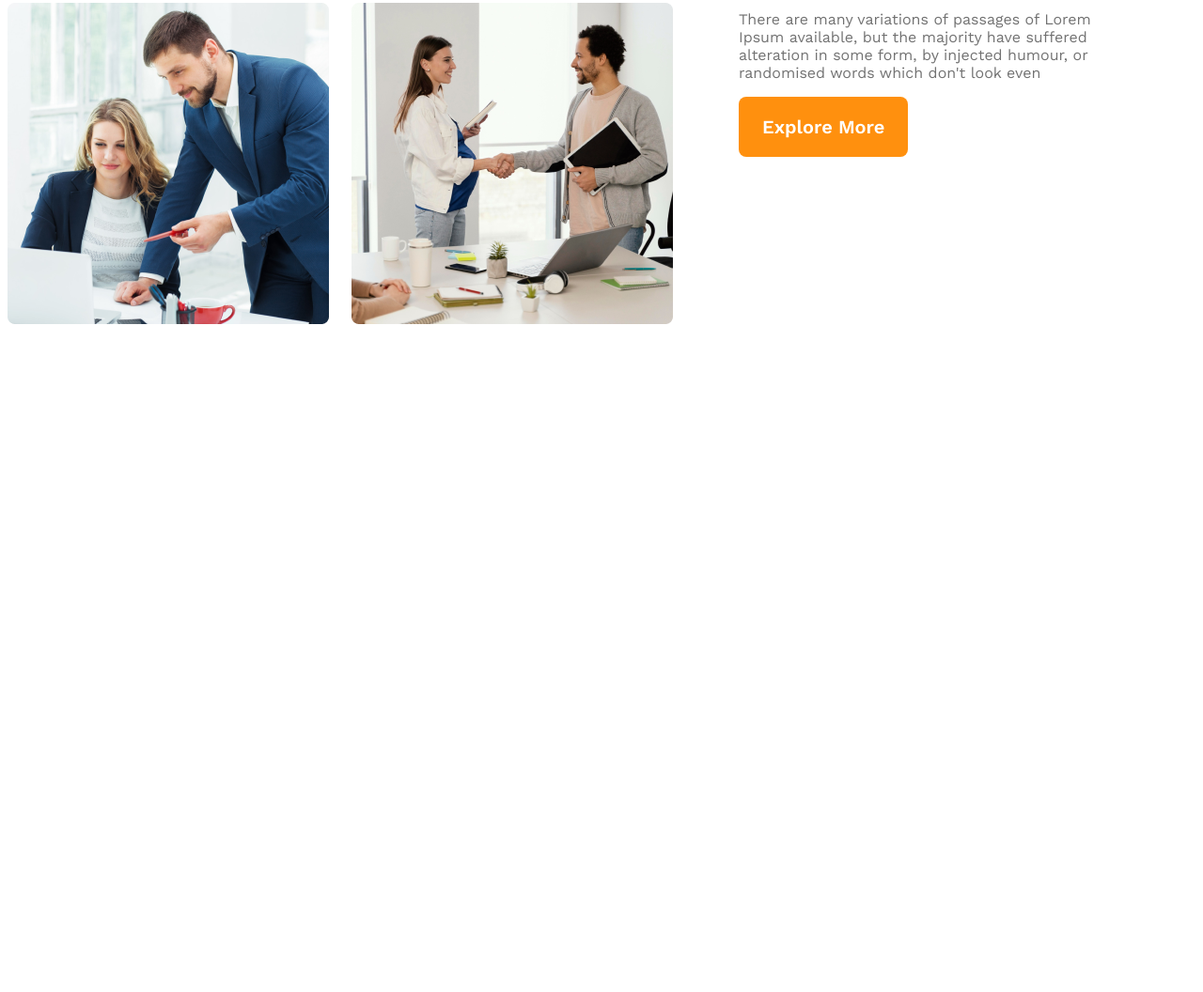
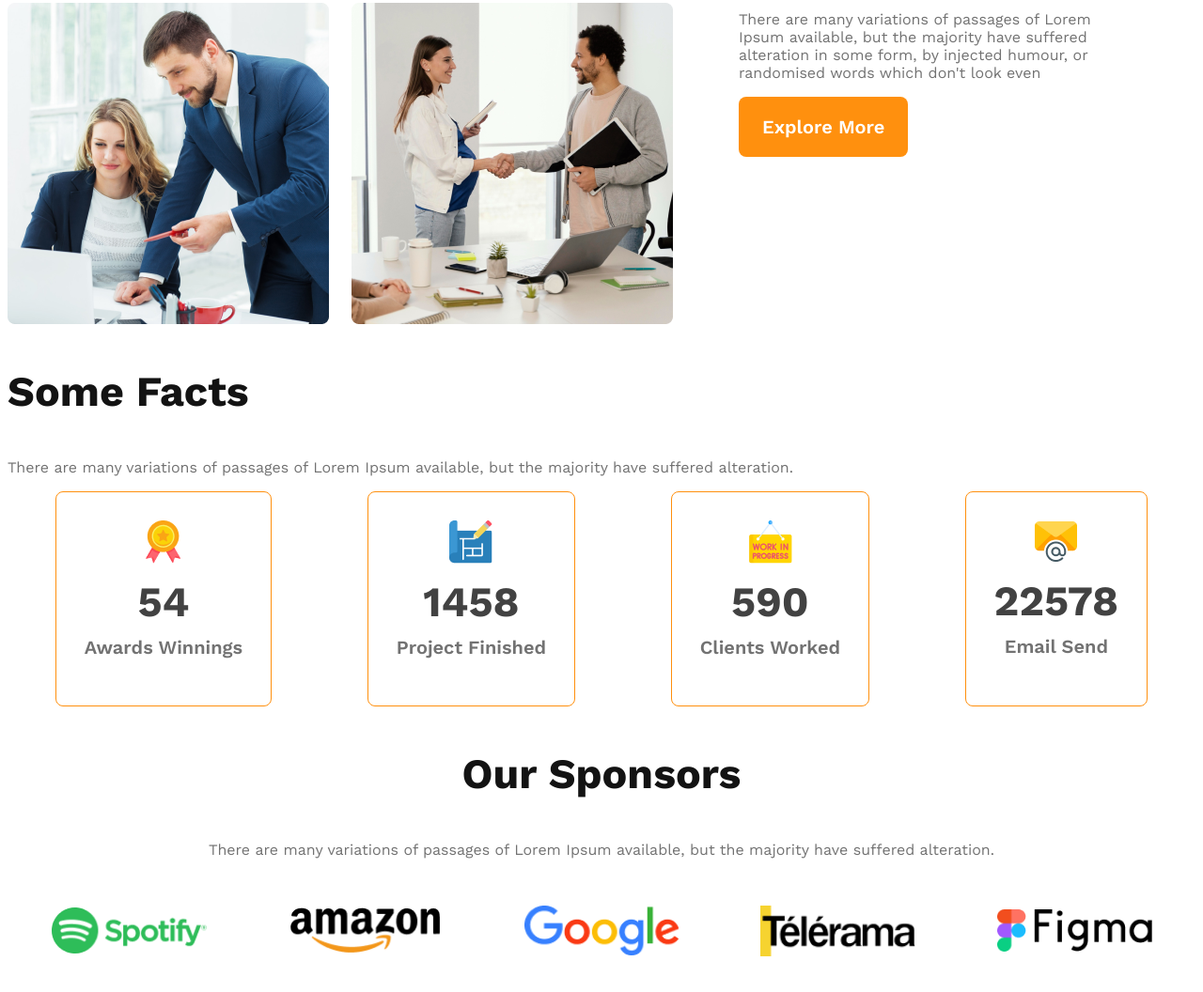
Before and after one commit to mohiuddin143/g3-architects, a plain HTML site: page index.html in a window 1280 px wide. Shown: the part 1444-2500 px from the top of the page at 94% size. Before the commit the page ends 1859 px from the top, so only its background shows below. Drawn offline with nearby package versions, Linux system fonts and the light colour scheme.

Commit message:
added the sponsors section

```diff
--- a/index.html
+++ b/index.html
@@ -10,7 +10,7 @@
     <!-- header start -->
     <header>
         <nav>
-            <h3 class="nav-title">G3 Architects</h3>
+            <h3 class="section-title">G3 Architects</h3>
             <ul>
                 <li><a href="">Home</a></li>
                 <li><a href="">About</a></li>
@@ -43,6 +43,50 @@
                 <button class="btn-primary">Explore More</button>
             </div>
         </section>
+        <!-- teams sections end -->
+        <!-- features sections start -->
+        <section></section>
+        <!-- features section end -->
+        <!-- facts section start -->
+        <section class="facts">
+            <h3 class="section-title">Some Facts</h3>
+            <p class="text-light-gray">There are many variations of passages of Lorem Ipsum available, but the majority have suffered alteration.</p>
+            <div class="facts-card-container">
+                <div class="card">
+                    <img src="images/icons/ribon.png" alt="">
+                    <h2 class="card-stats">54</h2>
+                    <p class="card-title text-light-gray">Awards Winnings</p>
+                </div>
+                <div class="card">
+                    <img src="images/icons/projects.png" alt="">
+                    <h2 class="card-stats">1458</h2>
+                    <p class="card-title text-light-gray">Project Finished</p>
+                </div>
+                <div class="card">
+                    <img src="images/icons/customers.png" alt="">
+                    <h2 class="card-stats">590</h2>
+                    <p class="card-title text-light-gray">Clients Worked</p>
+                </div>
+                <div class="card">
+                    <img src="images/icons/email.png" alt="">
+                    <h2 class="card-stats">22578</h2>
+                    <p class="card-title text-light-gray">Email Send</p>
+                </div>
+            </div>
+        </section>
+        <!-- facts section end -->
+        <!-- sponsors section start -->
+        <section class="sponsors">
+            <h3 class="section-title">Our Sponsors</h3>
+            <p class="text-light-gray">There are many variations of passages of Lorem Ipsum available, but the majority have suffered alteration.</p>
+            <div class="sponsors-img-container">
+                <img src="images/sponsors/spotify.png" alt="">
+                <img src="images/sponsors/amazon.png" alt="">
+                <img src="images/sponsors/google.png" alt="">
+                <img src="images/sponsors/telerama.png" alt="">
+                <img src="images/sponsors/figma.png" alt="">
+            </div>
+        </section>
     </main>
     <footer></footer>
 </body>
--- a/styles/architect.css
+++ b/styles/architect.css
@@ -25,6 +25,11 @@
 .text-light-gray {
     color: #727272;
 }
+.section-title {
+    font-size: 2.8rem;
+    font-weight: 700;
+    color: #131313;
+}
 /* header styles  */
 header {
     background: rgba(255, 144, 14, 0.10);
@@ -37,11 +42,6 @@ nav {
     align-items: center;
 }
 
-.nav-title {
-    font-size: 2.8rem;
-    font-weight: 700;
-    color: #131313;
-}
 
 nav>ul {
     display: flex;
@@ -111,6 +111,45 @@ main {
     color: #FF900E;
     font-weight: 700;
 }
+/* facts section */
+.facts-card-container{
+    display: flex;
+    justify-content: space-around;
+}
+.facts-card-container .card{
+    border-radius: 8px;
+    border: 1px solid #FF900E;
+    text-align: center;
+    padding: 30px;
+}
+.facts-card-container .card-stats{
+    font-size: 2.8rem;
+    color: #424242;
+    margin-top: 10px;
+    margin-bottom: 10px;
+}
+
+.facts-card-container .card-title{
+    font-weight: 600;
+    font-size: 1.25rem;
+    margin-top: 5px;
+}
+
+/* sponsors styles */
+.sponsors{
+    text-align: center;
+}
+.sponsors-img-container{
+    margin-top: 50px;
+    display: flex;
+    justify-content: space-evenly;
+    align-items: center;
+    gap: 40px;
+}
+
+.sponsors-img-container img{
+    width: 165px;
+}
 
 /* responsive media queries */
 /* mobile devices */
@@ -119,15 +158,19 @@ main {
         padding: 20px;
     }
 
-    nav, .teams-container {
+    nav, .teams-container, .facts-card-container,
+    .sponsors-img-container {
         flex-direction: column;
     }
     .teams-img-container{
         grid-template-columns: 1fr;
     }
-    .teams-content{
+    .teams-content, .facts-card-container{
         padding-left: 20px;
         padding-right: 20px;
+    }
+    .facts-card-container{
+        gap: 20px;
     }
 }
 
@@ -137,7 +180,8 @@ main {
         padding: 40px;
     }
 
-    nav, .teams-container{
+    nav, .teams-container,
+    .sponsors-img-container{
         flex-direction: column;
     }
 }
```
